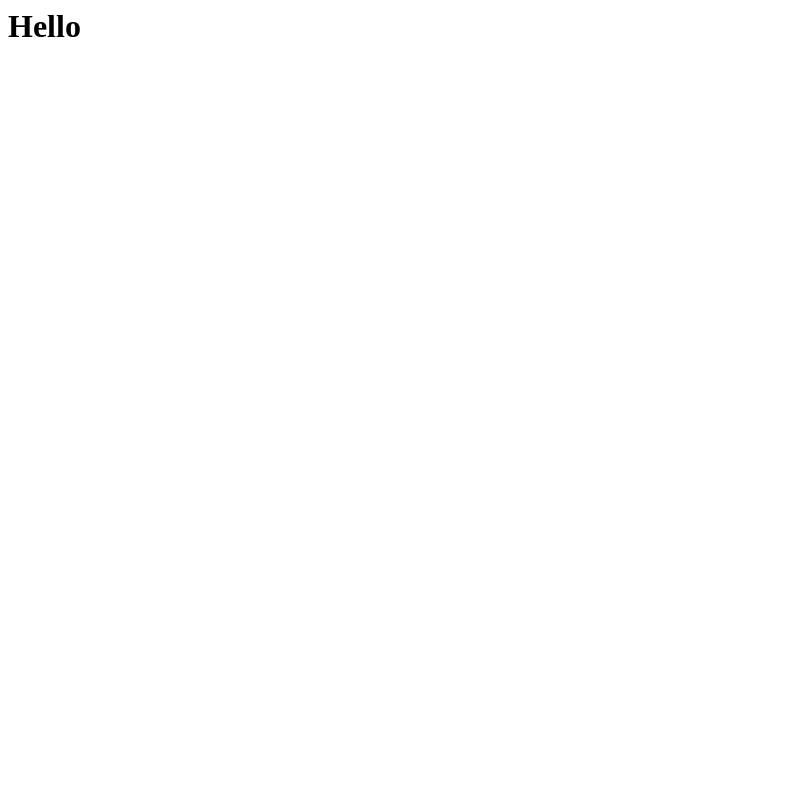
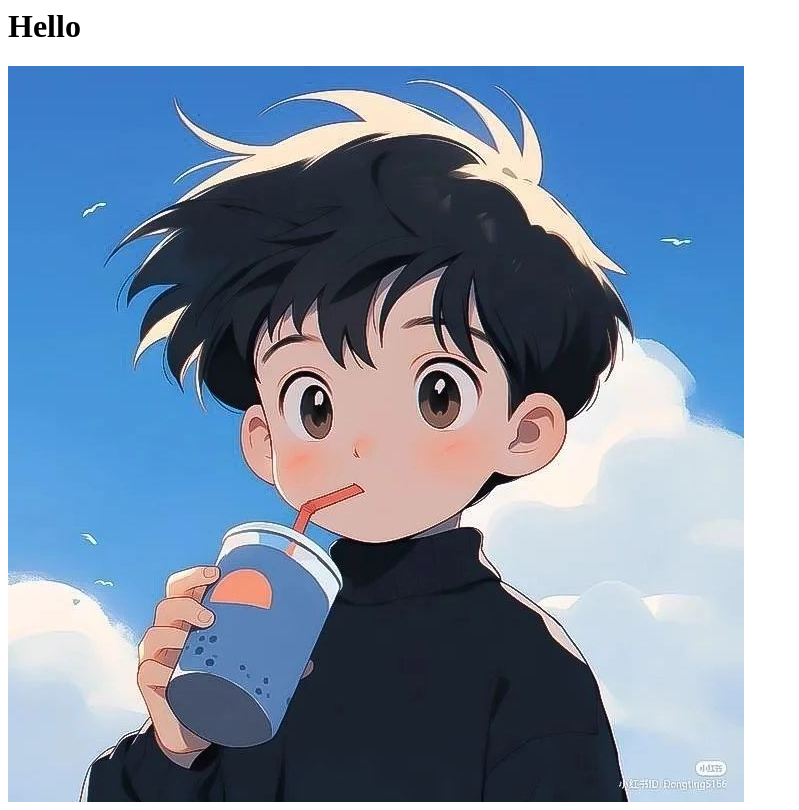
Before and after one commit to karrisurya62-ops/Deploy-, a plain HTML site: page Index.html in a window 1280 px wide. Shown: the whole page, without its empty margins (0-799 px from the left). Drawn offline with Linux system fonts and the light colour scheme.

Commit message:
Update Index.html

```diff
--- a/Index.html
+++ b/Index.html
@@ -1,6 +1,6 @@
 <html>
   <body>
     <h1>Hello</h1>
-    <img src=>
+    <img src=Image.jpg>
     <body>
 </html>
```
